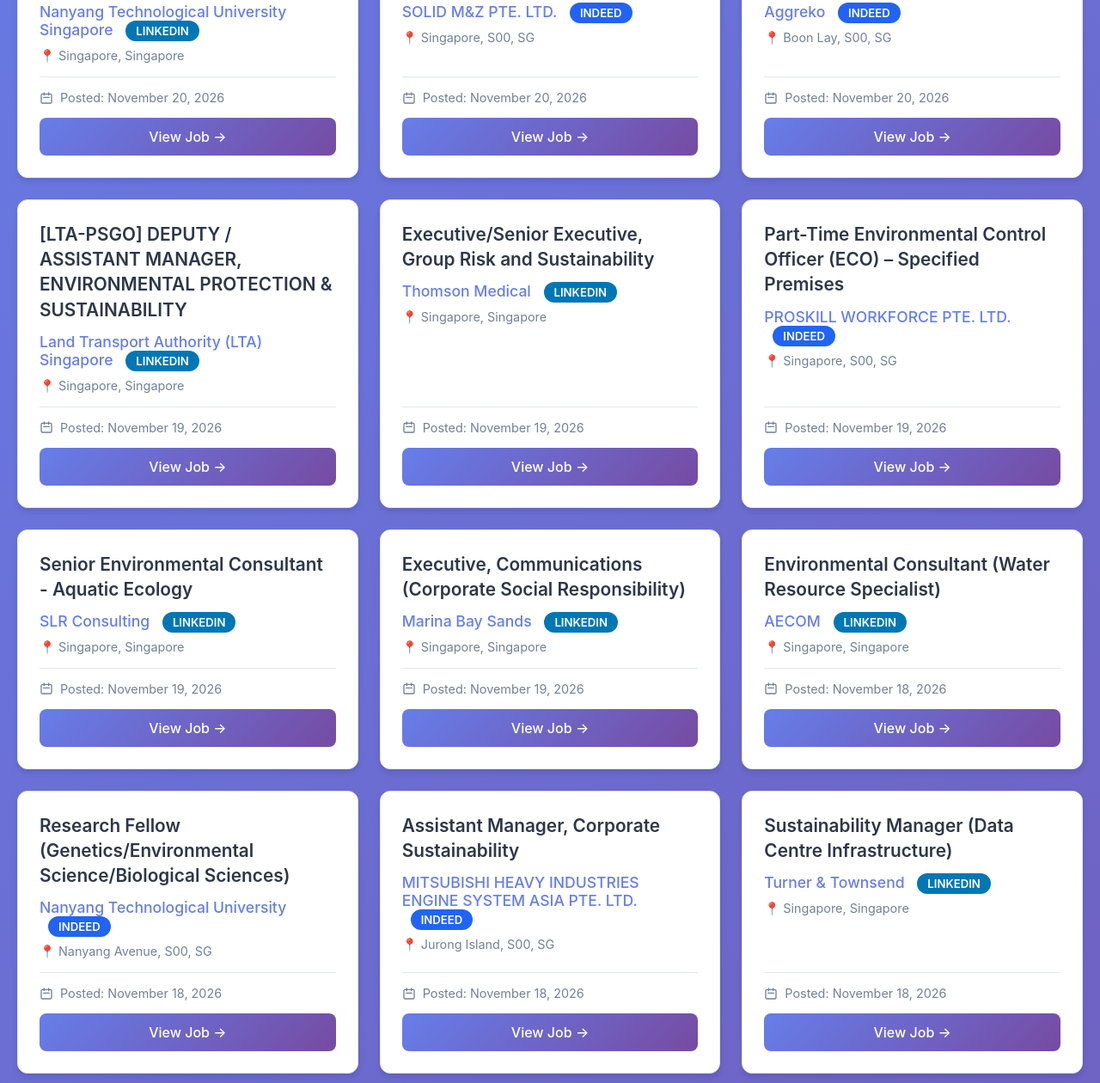
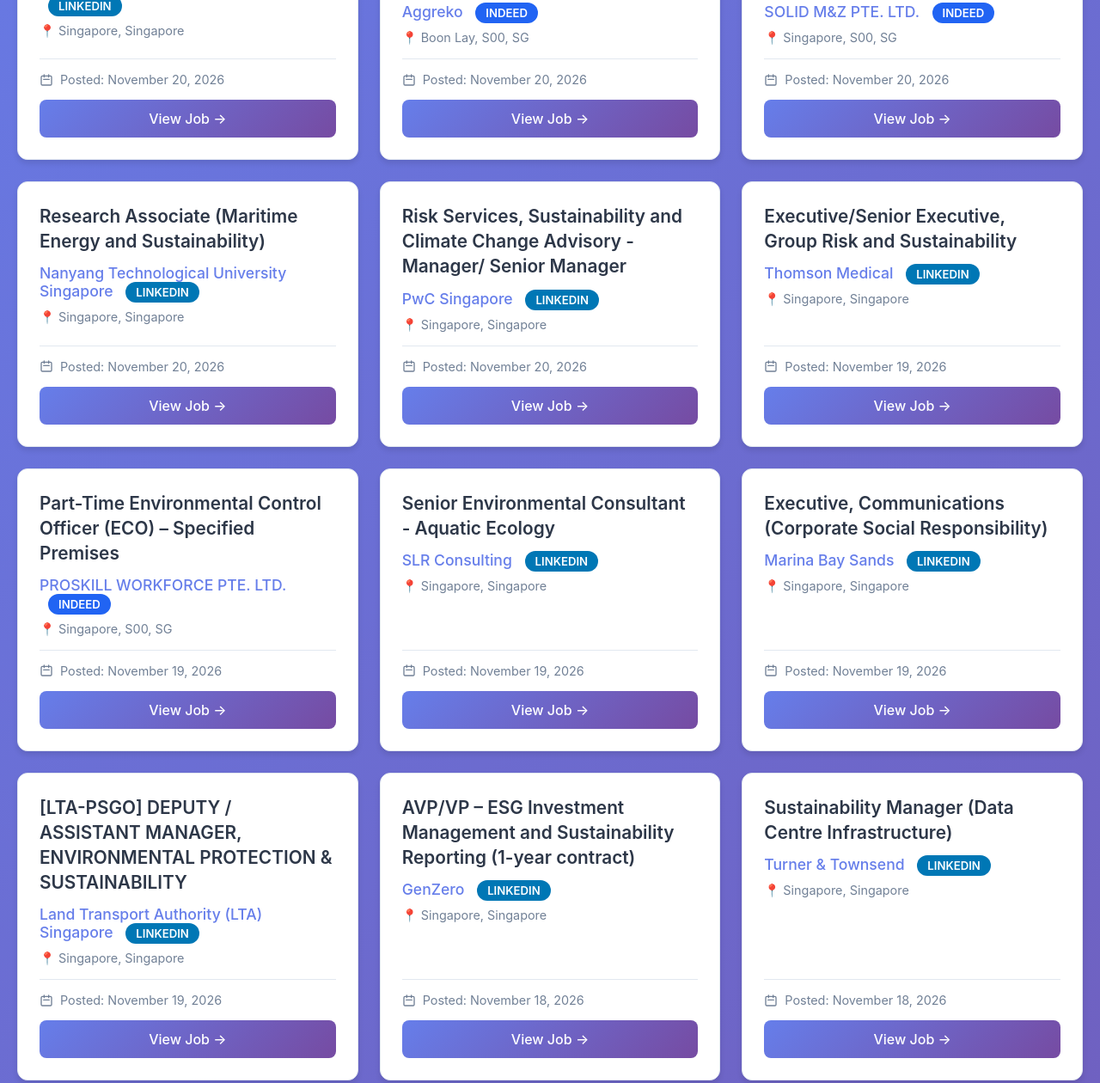
Before and after one commit to phyllispp/impact-jobs, a plain HTML site: page index.html in a window 1280 px wide. Shown: the part 640-1900 px from the top of the page at 86% size. Drawn offline with Linux system fonts and the light colour scheme.

Commit message:
Auto-update jobs - 2026-11-22 09:26 UTC

```diff
--- a/index.html
+++ b/index.html
@@ -317,7 +317,7 @@
             }
         }
     </style>
-<!-- Auto-generated timestamp: 2026-11-21 09:18:14 UTC -->
+<!-- Auto-generated timestamp: 2026-11-22 09:26:51 UTC -->
 </head>
 <body>
     <div class="container">
@@ -326,17 +326,17 @@
             <p>Singapore & Hong Kong • Last 7 Days</p>
             <div class="stats">
                 <div class="stat-box">
-                    <div class="number" id="total-jobs">32</div>
+                    <div class="number" id="total-jobs">28</div>
                     <div class="label">Total Jobs</div>
                 </div>
 
                 <div class="stat-box">
-                    <div class="number">24</div>
+                    <div class="number">21</div>
                     <div class="label">Linkedin Jobs</div>
                 </div>
 
                 <div class="stat-box">
-                    <div class="number">8</div>
+                    <div class="number">7</div>
                     <div class="label">Indeed Jobs</div>
                 </div>
 
@@ -388,7 +388,7 @@
         </div>
 
         <div class="footer">
-            <p>Generated on November 21, 2026 at 09:18 AM</p>
+            <p>Generated on November 22, 2026 at 09:26 AM</p>
             <p>Searching across Indeed, LinkedIn, Google, and MyCareersFuture</p>
             <p style="margin-top: 5px; font-size: 0.9em;">Jobs from Singapore and Hong Kong</p>
             <p style="margin-top: 10px; font-size: 0.9em;">
@@ -401,12 +401,21 @@
         // Jobs data
         const jobsData = [
   {
-    "title": "Research Associate (Maritime Energy and Sustainability)",
-    "company": "Nanyang Technological University Singapore",
+    "title": "Sustainability Program Manager",
+    "company": "Amazon Web Services (AWS)",
     "date_posted": "2026-11-20",
-    "job_url": "https://www.linkedin.com/jobs/view/4492784527",
+    "job_url": "https://www.linkedin.com/jobs/view/4485213664",
     "site": "linkedin",
     "location": "Singapore, Singapore",
+    "location_category": "Singapore"
+  },
+  {
+    "title": "QHSE Officer - Environmental Health & Safety",
+    "company": "Aggreko",
+    "date_posted": "2026-11-20",
+    "job_url": "https://sg.indeed.com/viewjob?jk=b0d282ed061ff8fa",
+    "site": "indeed",
+    "location": "Boon Lay, S00, SG",
     "location_category": "Singapore"
   },
   {
@@ -419,19 +428,19 @@
     "location_category": "Singapore"
   },
   {
-    "title": "QHSE Officer - Environmental Health & Safety",
-    "company": "Aggreko",
+    "title": "Research Associate (Maritime Energy and Sustainability)",
+    "company": "Nanyang Technological University Singapore",
     "date_posted": "2026-11-20",
-    "job_url": "https://sg.indeed.com/viewjob?jk=b0d282ed061ff8fa",
-    "site": "indeed",
-    "location": "Boon Lay, S00, SG",
+    "job_url": "https://www.linkedin.com/jobs/view/4492784527",
+    "site": "linkedin",
+    "location": "Singapore, Singapore",
     "location_category": "Singapore"
   },
   {
-    "title": "[LTA-PSGO] DEPUTY / ASSISTANT MANAGER, ENVIRONMENTAL PROTECTION & SUSTAINABILITY",
-    "company": "Land Transport Authority (LTA) Singapore",
-    "date_posted": "2026-11-19",
-    "job_url": "https://www.linkedin.com/jobs/view/4492248727",
+    "title": "Risk Services, Sustainability and Climate Change Advisory - Manager/ Senior Manager",
+    "company": "PwC Singapore",
+    "date_posted": "2026-11-20",
+    "job_url": "https://www.linkedin.com/jobs/view/4433675456",
     "site": "linkedin",
     "location": "Singapore, Singapore",
     "location_category": "Singapore"
@@ -473,6 +482,33 @@
     "location_category": "Singapore"
   },
   {
+    "title": "[LTA-PSGO] DEPUTY / ASSISTANT MANAGER, ENVIRONMENTAL PROTECTION & SUSTAINABILITY",
+    "company": "Land Transport Authority (LTA) Singapore",
+    "date_posted": "2026-11-19",
+    "job_url": "https://www.linkedin.com/jobs/view/4492248727",
+    "site": "linkedin",
+    "location": "Singapore, Singapore",
+    "location_category": "Singapore"
+  },
+  {
+    "title": "AVP/VP \u2013 ESG Investment Management and Sustainability Reporting (1-year contract)",
+    "company": "GenZero",
+    "date_posted": "2026-11-18",
+    "job_url": "https://www.linkedin.com/jobs/view/4490834322",
+    "site": "linkedin",
+    "location": "Singapore, Singapore",
+    "location_category": "Singapore"
+  },
+  {
+    "title": "Sustainability Manager (Data Centre Infrastructure)",
+    "company": "Turner & Townsend",
+    "date_posted": "2026-11-18",
+    "job_url": "https://www.linkedin.com/jobs/view/4465568286",
+    "site": "linkedin",
+    "location": "Singapore, Singapore",
+    "location_category": "Singapore"
+  },
+  {
     "title": "Environmental Consultant (Water Resource Specialist)",
     "company": "AECOM",
     "date_posted": "2026-11-18",
@@ -500,19 +536,10 @@
     "location_category": "Singapore"
   },
   {
-    "title": "Sustainability Manager (Data Centre Infrastructure)",
-    "company": "Turner & Townsend",
+    "title": "Research Fellow (Genetics/Environmental Science/Biological Sciences)",
+    "company": "Nanyang Technological University Singapore",
     "date_posted": "2026-11-18",
-    "job_url": "https://www.linkedin.com/jobs/view/4465568286",
-    "site": "linkedin",
-    "location": "Singapore, Singapore",
-    "location_category": "Singapore"
-  },
-  {
-    "title": "AVP/VP \u2013 ESG Investment Management and Sustainability Reporting (1-year contract)",
-    "company": "GenZero",
-    "date_posted": "2026-11-18",
-    "job_url": "https://www.linkedin.com/jobs/view/4490834322",
+    "job_url": "https://www.linkedin.com/jobs/view/4492023157",
     "site": "linkedin",
     "location": "Singapore, Singapore",
     "location_category": "Singapore"
@@ -522,42 +549,6 @@
     "company": "Tapestry",
     "date_posted": "2026-11-18",
     "job_url": "https://www.linkedin.com/jobs/view/4482290130",
-    "site": "linkedin",
-    "location": "Singapore, Singapore",
-    "location_category": "Singapore"
-  },
-  {
-    "title": "Senior Sustainability Manager - Circular Systems and Innovation",
-    "company": "CHANEL",
-    "date_posted": "2026-11-17",
-    "job_url": "https://www.linkedin.com/jobs/view/4447697844",
-    "site": "linkedin",
-    "location": "Singapore, Singapore",
-    "location_category": "Singapore"
-  },
-  {
-    "title": "Postdoctoral Fellow in Urban and Regional Climate Modeling",
-    "company": "National University of Singapore",
-    "date_posted": "2026-11-17",
-    "job_url": "https://www.linkedin.com/jobs/view/4490329097",
-    "site": "linkedin",
-    "location": "Singapore, Singapore",
-    "location_category": "Singapore"
-  },
-  {
-    "title": "Sustainability Office - Executive / Senior Executive / Assistant Manager Sustainability",
-    "company": "Singapore Airlines",
-    "date_posted": "2026-11-17",
-    "job_url": "https://www.linkedin.com/jobs/view/4474664812",
-    "site": "linkedin",
-    "location": "Singapore, Singapore",
-    "location_category": "Singapore"
-  },
-  {
-    "title": "Assistant Director (Sustainability Policy)",
-    "company": "Ministry of Defence of Singapore",
-    "date_posted": "2026-11-17",
-    "job_url": "https://www.linkedin.com/jobs/view/4481874943",
     "site": "linkedin",
     "location": "Singapore, Singapore",
     "location_category": "Singapore"
@@ -581,6 +572,51 @@
     "location_category": "Singapore"
   },
   {
+    "title": "Assistant Director (Sustainability Policy)",
+    "company": "Ministry of Defence of Singapore",
+    "date_posted": "2026-11-17",
+    "job_url": "https://www.linkedin.com/jobs/view/4481874943",
+    "site": "linkedin",
+    "location": "Singapore, Singapore",
+    "location_category": "Singapore"
+  },
+  {
+    "title": "Sustainability Office - Executive / Senior Executive / Assistant Manager Sustainability",
+    "company": "Singapore Airlines",
+    "date_posted": "2026-11-17",
+    "job_url": "https://www.linkedin.com/jobs/view/4474664812",
+    "site": "linkedin",
+    "location": "Singapore, Singapore",
+    "location_category": "Singapore"
+  },
+  {
+    "title": "Postdoctoral Fellow in Urban and Regional Climate Modeling",
+    "company": "National University of Singapore",
+    "date_posted": "2026-11-17",
+    "job_url": "https://www.linkedin.com/jobs/view/4490329097",
+    "site": "linkedin",
+    "location": "Singapore, Singapore",
+    "location_category": "Singapore"
+  },
+  {
+    "title": "Senior Sustainability Manager - Circular Systems and Innovation",
+    "company": "CHANEL",
+    "date_posted": "2026-11-17",
+    "job_url": "https://www.linkedin.com/jobs/view/4447697844",
+    "site": "linkedin",
+    "location": "Singapore, Singapore",
+    "location_category": "Singapore"
+  },
+  {
+    "title": "Director, Knowledge Products and Impact",
+    "company": "AVPN",
+    "date_posted": "2026-11-16",
+    "job_url": "https://www.linkedin.com/jobs/view/4489701762",
+    "site": "linkedin",
+    "location": "Singapore, Singapore",
+    "location_category": "Singapore"
+  },
+  {
     "title": "Sustainability Data Analyst Intern",
     "company": "EDHEC Business School",
     "date_posted": "2026-11-16",
@@ -599,15 +635,6 @@
     "location_category": "Singapore"
   },
   {
-    "title": "Director, Knowledge Products and Impact",
-    "company": "AVPN",
-    "date_posted": "2026-11-16",
-    "job_url": "https://www.linkedin.com/jobs/view/4489701762",
-    "site": "linkedin",
-    "location": "Singapore, Singapore",
-    "location_category": "Singapore"
-  },
-  {
     "title": "Sustainability Data Analyst Intern",
     "company": "EDHEC BUSINESS SCHOOL LONDON",
     "date_posted": "2026-11-16",
@@ -617,73 +644,10 @@
     "location_category": "Singapore"
   },
   {
-    "title": "Senior Manager, Group Sustainability (Social Impact)",
-    "company": "Singtel",
-    "date_posted": "2026-11-14",
-    "job_url": "https://www.linkedin.com/jobs/view/4474724884",
-    "site": "linkedin",
-    "location": "Singapore, Singapore",
-    "location_category": "Singapore"
-  },
-  {
-    "title": "Business Risk Manager, Sustainability (Vice President)",
-    "company": "Bank of Singapore, Asia\u2019s Global Private Bank",
-    "date_posted": "2026-11-14",
-    "job_url": "https://www.linkedin.com/jobs/view/4456751178",
-    "site": "linkedin",
-    "location": "Singapore, Singapore",
-    "location_category": "Singapore"
-  },
-  {
-    "title": "Tenure Track Position for Assistant Professor in Industrial Ecology and Environmental Systems Engineering",
-    "company": "Nanyang Technological University Singapore",
-    "date_posted": "2026-11-14",
-    "job_url": "https://www.linkedin.com/jobs/view/4432354867",
-    "site": "linkedin",
-    "location": "Singapore, Singapore",
-    "location_category": "Singapore"
-  },
-  {
-    "title": "Sustainability Intern",
-    "company": "GCB COCOA SINGAPORE PTE. LTD.",
-    "date_posted": "2026-11-14",
-    "job_url": "https://sg.indeed.com/viewjob?jk=0d5ed4650ad0c20c",
-    "site": "indeed",
-    "location": "Jurong Island, S00, SG",
-    "location_category": "Singapore"
-  },
-  {
-    "title": "Advisory - Consulting, ESG | Graduate Associate 2027",
-    "company": "KPMG Singapore",
-    "date_posted": "2026-11-14",
-    "job_url": "https://www.linkedin.com/jobs/view/4456372068",
-    "site": "linkedin",
-    "location": "Singapore, Singapore",
-    "location_category": "Singapore"
-  },
-  {
-    "title": "Sustainability Program Manager",
-    "company": "Amazon Web Services (AWS)",
+    "title": "Associate / Senior Associate, Climate Change and Sustainability Services, Assurance",
+    "company": "EY",
     "date_posted": "nan",
-    "job_url": "https://www.linkedin.com/jobs/view/4485213664",
-    "site": "linkedin",
-    "location": "Singapore, Singapore",
-    "location_category": "Singapore"
-  },
-  {
-    "title": "Risk Services, Sustainability and Climate Change Advisory - Manager/ Senior Manager",
-    "company": "PwC Singapore",
-    "date_posted": "nan",
-    "job_url": "https://www.linkedin.com/jobs/view/4433675456",
-    "site": "linkedin",
-    "location": "Singapore, Singapore",
-    "location_category": "Singapore"
-  },
-  {
-    "title": "Sustainability Coordinator / Content Editor / Shipping Executive",
-    "company": "Startup Cambodia",
-    "date_posted": "nan",
-    "job_url": "https://www.linkedin.com/jobs/view/4493230993",
+    "job_url": "https://www.linkedin.com/jobs/view/4467190398",
     "site": "linkedin",
     "location": "Singapore, Singapore",
     "location_category": "Singapore"
```
Also changed, not shown: singapore_core_impact_jobs.csv (+13 -52 lines).
